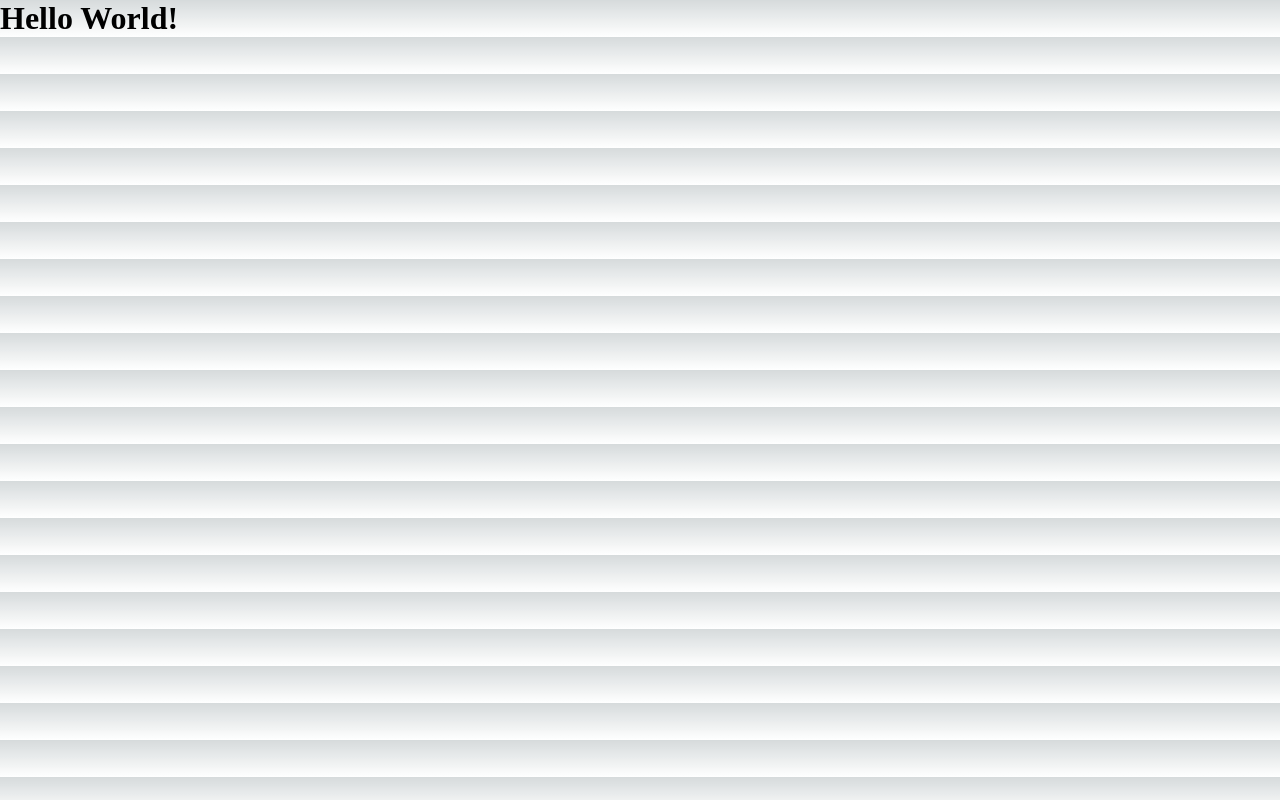
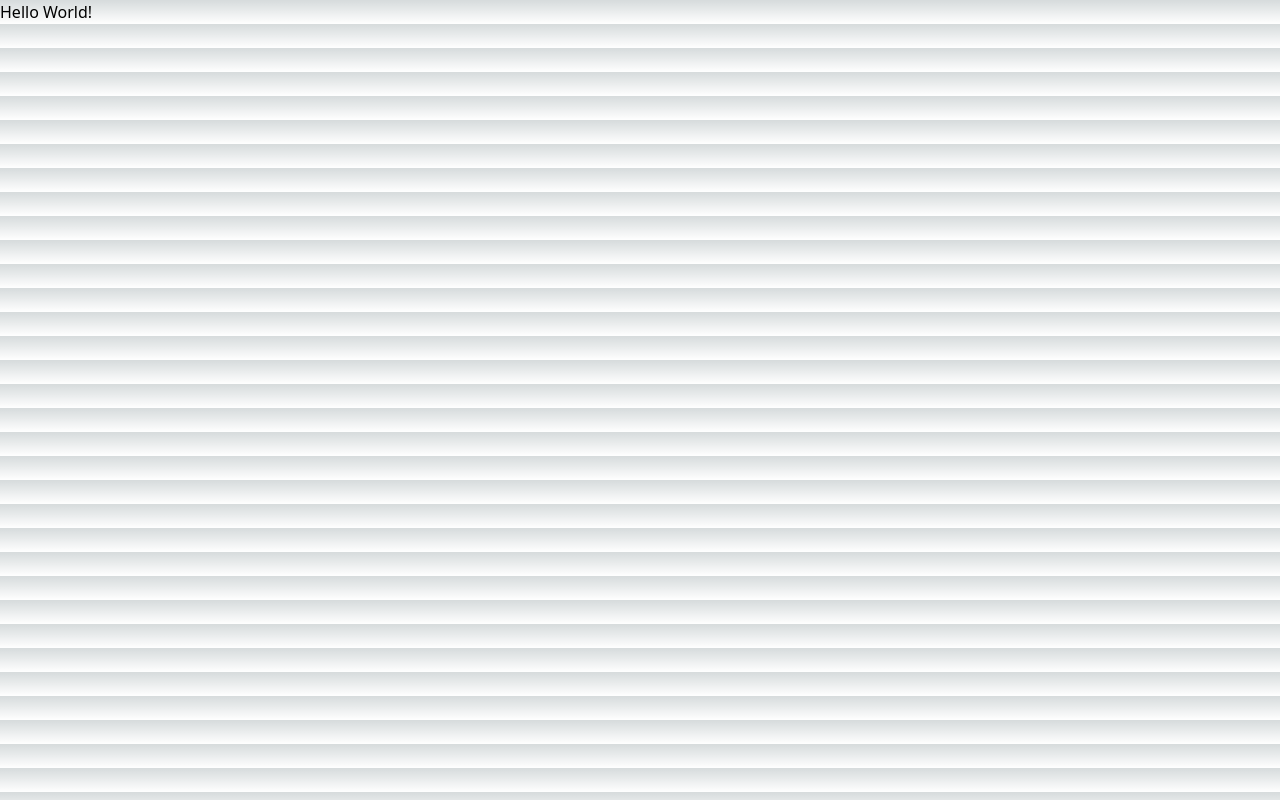
Before and after one commit to KevinGage/ChatGptApiPoc, a Next.js app in the folder chat_gpt_api_poc/: page / in a window 1280 px wide. Built offline with nearby package versions, Linux system fonts and the light colour scheme.

Commit message:
added tailwind css

```diff
--- a/chat_gpt_api_poc/package.json
+++ b/chat_gpt_api_poc/package.json
@@ -18,5 +18,10 @@
     "react": "18.2.0",
     "react-dom": "18.2.0",
     "typescript": "5.0.3"
+  },
+  "devDependencies": {
+    "autoprefixer": "^10.4.14",
+    "postcss": "^8.4.21",
+    "tailwindcss": "^3.3.1"
   }
 }
--- /dev/null
+++ b/chat_gpt_api_poc/postcss.config.js
@@ -0,0 +1,6 @@
+module.exports = {
+  plugins: {
+    tailwindcss: {},
+    autoprefixer: {},
+  },
+}
--- /dev/null
+++ b/chat_gpt_api_poc/tailwind.config.js
@@ -0,0 +1,12 @@
+/** @type {import('tailwindcss').Config} */
+module.exports = {
+  content: [
+    "./app/**/*.{js,ts,jsx,tsx}",
+    "./pages/**/*.{js,ts,jsx,tsx}",
+    "./components/**/*.{js,ts,jsx,tsx}",
+  ],
+  theme: {
+    extend: {},
+  },
+  plugins: [],
+};
```
Also changed, not shown: chat_gpt_api_poc/app/globals.css (+7 -3 lines), 1 other file (tests, documents, lock files or other folders).
